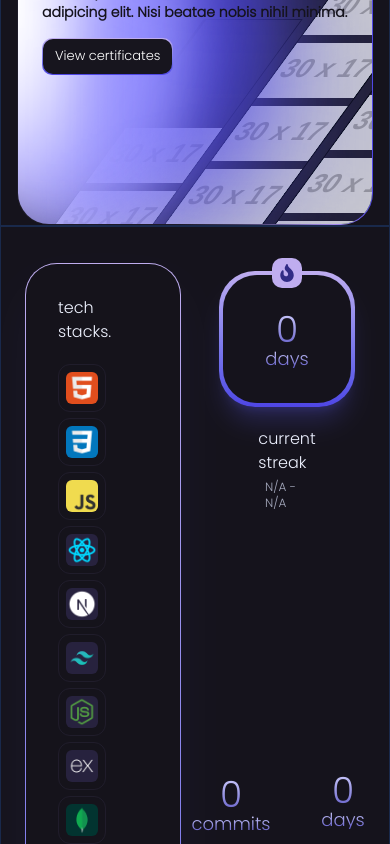
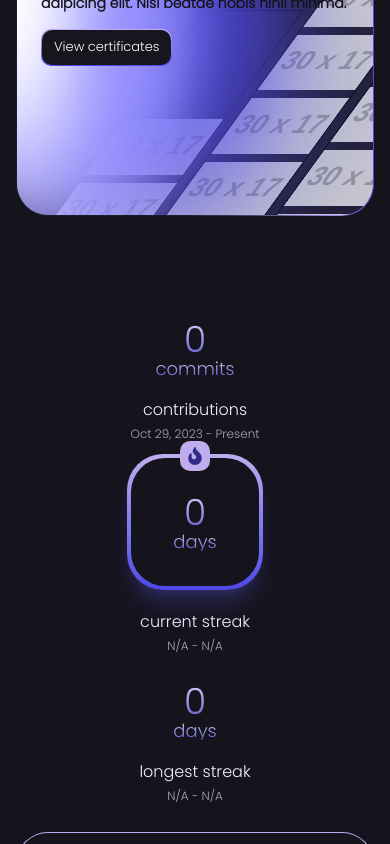
Before and after one commit to fwedwicc/FM-Portfolio-V2, a React (Vite) app: page / in a window 390 px wide. Shown: the part 3368-4212 px from the top of the page. Built offline with nearby package versions, Linux system fonts and the light colour scheme; no server answers.

Commit message:
Refactor layout and styling in Experience, Expertise, Project, Sidebar, GitHubGrid, GitHubLangs, and GitHubStats components for improved responsiveness and visual consistency

```diff
--- a/src/components/Experience.jsx
+++ b/src/components/Experience.jsx
@@ -182,7 +182,7 @@
   }
 
   return (
-    <section id='experience' className='border border-blue-500/20 md:space-y-16 space-y-12 mt-14'>
+    <section id='experience' className='md:space-y-16 space-y-10 md:mt-0 mt-14'>
       {/* Education and Work */}
       <EducationAndWork />
       {/* Certifications */}
--- a/src/components/Expertise.jsx
+++ b/src/components/Expertise.jsx
@@ -26,16 +26,15 @@
 
 const Expertise = () => {
   return (
-    <section id='expertise' className='md:px-36 px-6 md:py-24 py-9 space-y-10 border border-blue-500/20'>
-      {/* <h2 className='text-center pb-6'>expertise.</h2> */}
+    <section id='expertise' className='lg:px-36 md:px-28 px-4 md:py-24 py-4 space-y-10 md:mt-0 mt-16'>
       {/* First Row */}
-      <div className='grid grid-cols-2 gap-7'>
+      <div className='grid lg:grid-cols-2 grid-cols-1 gap-7'>
         {/* Tech Stacks */}
-        <div className='rounded-4xl p-[1px] bg-gradient-to-b from-[#BFADEF] to-[#4F46E5] shadow-2xl shadow-indigo-500/10'>
-          <div className='h-full w-full p-8 bg-[#15131b] rounded-[31px]'>
+        <div className='lg:order-1 order-2 rounded-4xl p-[1px] bg-gradient-to-b from-[#BFADEF] to-[#4F46E5] shadow-2xl shadow-indigo-500/10'>
+          <div className='h-full w-full md:p-8 p-6 bg-[#15131b] rounded-[31px]'>
             <h5>tech stacks.</h5>
             {/* Tech Icons */}
-            <div className='flex items-center flex-wrap gap-1.5 mt-5'>
+            <div className='flex items-center justify-center flex-wrap gap-1.5 mt-5'>
               {techStacks.map((item, index) => (
                 <div className='group relative size-12 rounded-[12px] grid place-content-center border border-[#242030]/80 hover:border hover:border-indigo-400/50 transition-smooth' key={index}>
                   <img src={item.logo} alt={item.name} className='size-8 rounded-[6px] z-20' />
@@ -47,14 +46,16 @@
           </div>
         </div>
         {/* GitHub Stats */}
-        <GitHubStats username="fwedwicc" />
+        <div className='lg:order-2 order-1'>
+          <GitHubStats username="fwedwicc" />
+        </div>
       </div>
       {/* Second Row */}
-      <div className='grid grid-cols-3 gap-8'>
+      <div className='grid lg:grid-cols-3 grid-cols-1 gap-8'>
         {/* Most used languages */}
         <GitHubLangs username="fwedwicc" />
         {/* GitHub Grid Contributions */}
-        <div className='col-span-2 space-y-2'>
+        <div className='md:col-span-2 col-span-auto space-y-2'>
           <GitHubGrid username="fwedwicc" />
           <div className='flex items-center gap-2'>
             <span className='text-xs text-indigo-100'>Less</span>
--- a/src/components/Project.jsx
+++ b/src/components/Project.jsx
@@ -2,7 +2,7 @@
 
 const Project = () => {
   return (
-    <section className='h-screen md:px-36 px-6 md:py-24 py-9 border border-violet-500/20' id='project'>
+    <section className='h-screen md:px-36 px-6 md:py-24 py-9' id='project'>
 
     </section>
   )
--- a/src/components/Sidebar.jsx
+++ b/src/components/Sidebar.jsx
@@ -26,7 +26,7 @@
   ]
 
   return (
-    <aside className='md:p-6 p-4 fixed h-screen flex md:items-center items-start z-50'>
+    <aside className='md:p-6 p-4 fixed h-screen top-0 left-0 flex md:items-center items-start z-50'>
       {/* Toggle for Small Screens */}
       <button className='md:hidden flex items-center justify-center size-11 rounded-[14px] group transition-smooth bg-[#111017] border border-[#201e2c]'>
         <TbMenu className='size-5 stroke-[1.3px] text-white' />
--- a/src/components/ui/GitHubGrid.jsx
+++ b/src/components/ui/GitHubGrid.jsx
@@ -33,7 +33,7 @@
           {week.map((day, dayIndex) => (
             <div className='group relative transition-smooth' key={dayIndex}>
               <div
-                className={`size-3.5 rounded-sm ${levelColorMap[day.level]}`}
+                className={`md:size-3.5 size-2.5 md:rounded-sm rounded-[3px] ${levelColorMap[day.level]}`}
               />
               <Tooltip position='-translate-x-1/2 left-1/2 top-4 z-50 absolute' label={`${day.date}: ${day.count} contributions`} />
             </div>
--- a/src/components/ui/GitHubLangs.jsx
+++ b/src/components/ui/GitHubLangs.jsx
@@ -24,7 +24,7 @@
   if (loading) return <p>Loading language stats...</p>
 
   return (
-    <div>
+    <div className='md:p-0 p-3'>
       <div className="w-full h-2 bg-[#1e1e2e] rounded-full mb-4">
         <div className="h-full flex gap-[1px] relative">
           {languages.map((lang, index) => (
@@ -38,11 +38,11 @@
           ))}
         </div>
       </div>
-      <div className="grid grid-cols-2 gap-y-2 gap-x-4 text-sm text-white/80">
+      <div className="grid grid-cols-2 gap-y-2 gap-x-4 md:text-sm text-xs text-white/80">
         {languages.map((lang, index) => (
           <div key={index} className="flex items-center gap-2.5">
             <span
-              className={`inline-block size-2.5 rounded-sm ${getColor(lang.language)}`}
+              className={`shrink-0 inline-block size-2.5 rounded-sm ${getColor(lang.language)}`}
             />
             {lang.language} <span className='text-xs text-indigo-200/90 px-[5px] py-[1px] border border-indigo-300/5 bg-indigo-400/5 rounded-lg'>{lang.percentage}%</span>
           </div>
--- a/src/components/ui/GitHubStats.jsx
+++ b/src/components/ui/GitHubStats.jsx
@@ -26,7 +26,7 @@
   if (!stats) return <p>Loading GitHub stats...</p>
 
   return (
-    <div className='grid grid-cols-3 pt-2 gap-3'>
+    <div className='grid md:grid-cols-3 grid-cols-1 pt-2 gap-3'>
       {/* Contributions */}
       <div className='flex flex-col items-center justify-center gap-1'>
         <div className='p-4 grid place-content-center'>
```
